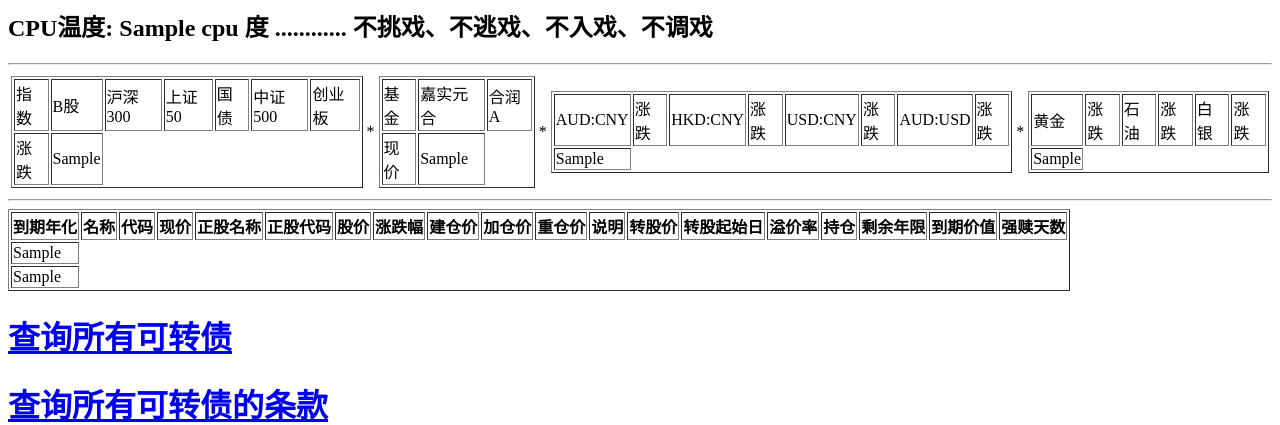
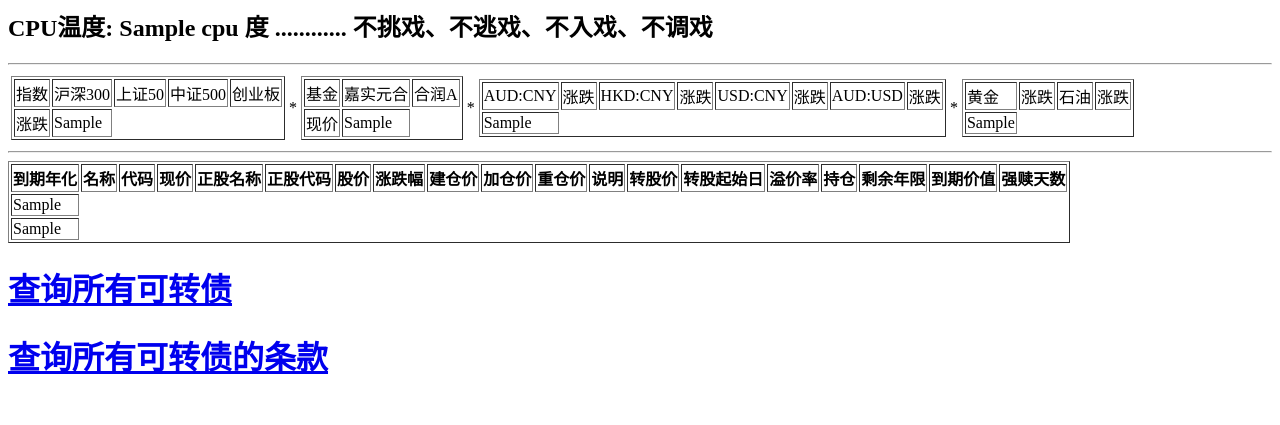
Before and after one commit to winsert/myweb, a Flask app: template app/templates/index.html in a window 1280 px wide. Shown: the top 425 px of the page. Run offline with Flask 2, Linux system fonts and the light colour scheme; the template is opened without the code that fills it: most values are stand-ins (such as "Sample title", 1, 10 or a date in 2020).

Commit message:
删除部分指数和商品

```diff
--- a/app/templates/index.html
+++ b/app/templates/index.html
@@ -11,10 +11,8 @@
 <table border="1">
 <tr>
 <td>指数</td>
-<td>B股</td>
 <td>沪深300</td>
 <td>上证50</td>
-<td>国债</td>
 <td>中证500</td>
 <td>创业板</td>
 </tr>
@@ -92,8 +90,6 @@
 <td>涨跌</td>
 <td>石油</td>
 <td>涨跌</td>
-<td>白银</td>
-<td>涨跌</td>
 </tr>
 <tr>
 {% for sp in sp_list %}
```
